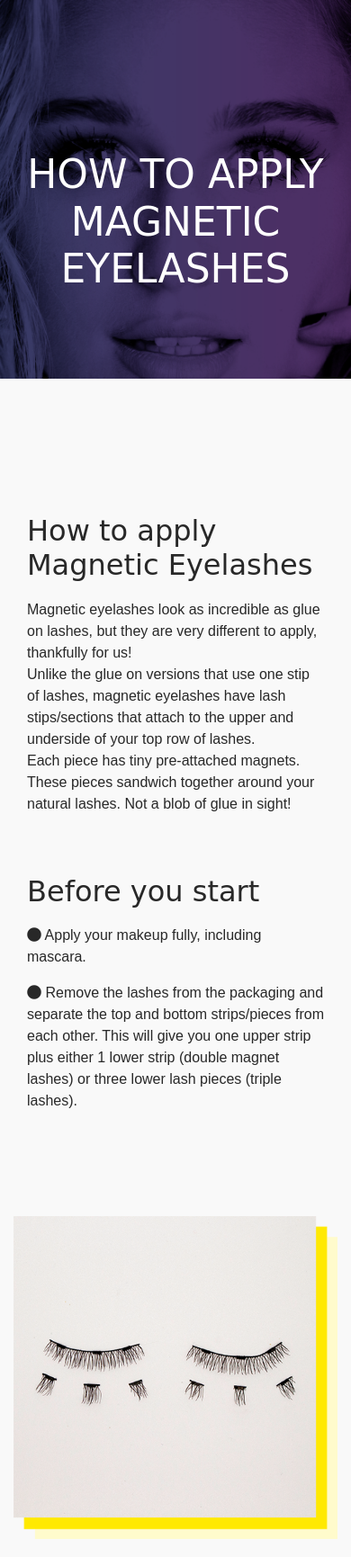
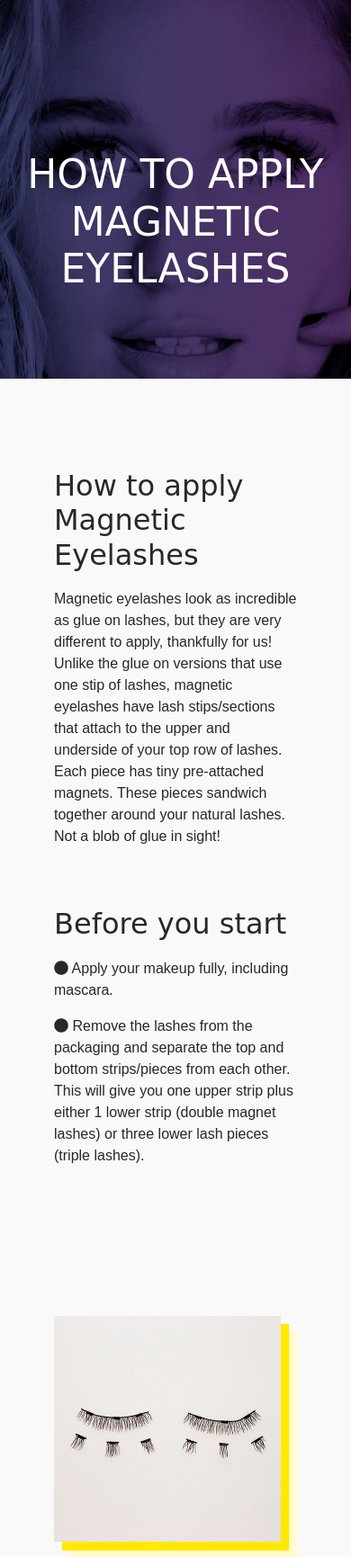
Before and after one commit to michellelclement/magnetic-eyes, a Django app: page /application/ in a window 390 px wide. Shown: the part 155-1886 px from the top of the page at 90% size. Run offline with Django 3.2, Linux system fonts and the light colour scheme; some libraries are stand-ins or nearby versions.

Commit message:
Amending mobile view of application page. More to be done

```diff
--- a/home/static/home/css/home.css
+++ b/home/static/home/css/home.css
@@ -106,6 +106,7 @@
     padding-top: 40px;
 }
 
+
 .route-2-row {
     padding-top: 75px;
     padding-bottom: 100px;
@@ -128,7 +129,7 @@
 .application-row {
     padding-top: 50px;
     padding-bottom: 50px;
-    margin: 50px 0px;
+    margin: 0px 30px;
     }
 
 .about-container {
--- a/home/templates/home/application.html
+++ b/home/templates/home/application.html
@@ -46,7 +46,7 @@
 <!-- Triple Magnet Application -->
 
 <div class="container application-container">
-  <div class="row">
+  <div class="row application-row">
 
     <div class="col-md-6 application-images">
       <img
@@ -94,7 +94,7 @@
 <!-- Double Magnet Application section -->
 
 <div class="container application-container">
-  <div class="row">
+  <div class="row application-row">
     <div class="col">
       <h2>Double Magnet Application</h2>
       <h4>Route 1</h4>
--- a/static/css/base.css
+++ b/static/css/base.css
@@ -16,7 +16,7 @@ h4 {
 }
 
 h1 {
-    font-size: 4rem;
+    font-size: 3.5rem;
 }
 
 /* Buttons */
```
